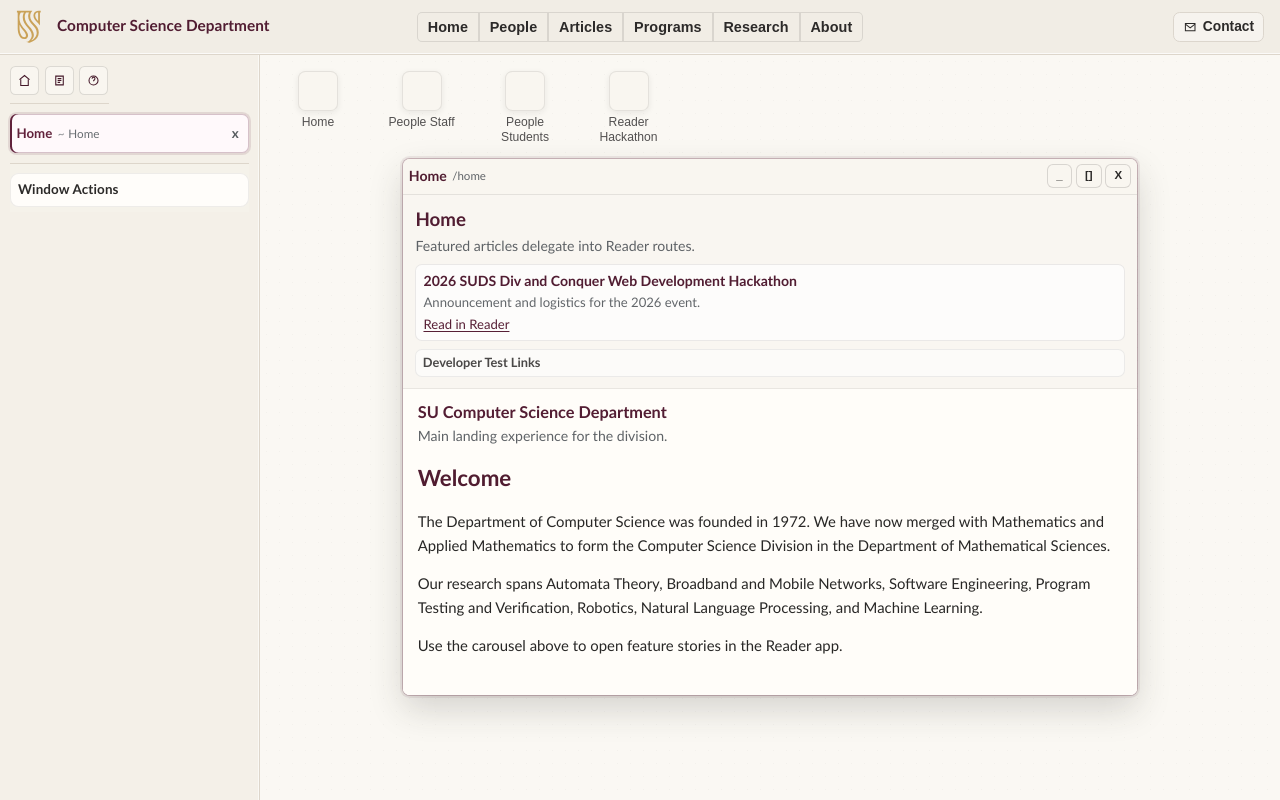
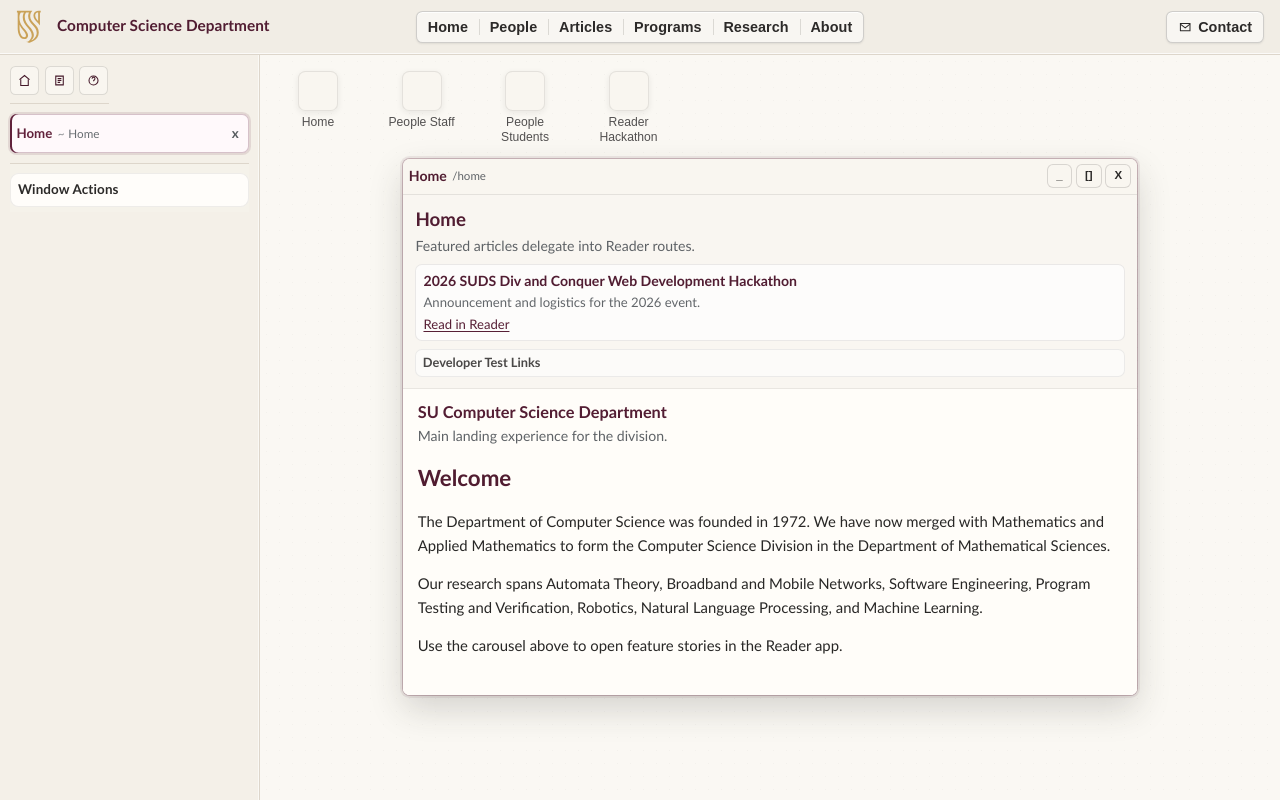
Before and after one commit to vanRooijen/su-cs-practice, a Svelte app: page /home in a window 1280 px wide. Built offline with nearby package versions, Linux system fonts and the light colour scheme.

Commit message:
Some changes

```diff
--- a/src/components/WindowManager.svelte
+++ b/src/components/WindowManager.svelte
@@ -488,7 +488,7 @@
       </div>
     </div>
 
-    <nav aria-label="Topbar app links">
+    <nav class="topbar-cluster" aria-label="Topbar app links">
       {#each TOPBAR_NAV_ITEMS as link}
         <button
           type="button"
@@ -503,13 +503,15 @@
     </nav>
 
     <div class="topbar-utilities">
-      <button type="button" class="topbar-contact" on:click={openContact}>
+      <div class="topbar-cluster topbar-cluster-single">
+        <button type="button" class="topbar-link topbar-contact" on:click={openContact}>
           <svg viewBox="0 0 24 24" aria-hidden="true">
             <path d="M4 6h16v12H4z" fill="none" stroke="currentColor" stroke-width="1.7" />
             <path d="m4 7 8 6 8-6" fill="none" stroke="currentColor" stroke-width="1.7" />
           </svg>
           <span>Contact</span>
         </button>
+      </div>
     </div>
   </header>
 
@@ -766,17 +768,23 @@
     -webkit-font-smoothing: antialiased;
   }
 
-  .topbar nav {
+  .topbar-cluster {
     display: flex;
     align-items: center;
     gap: 0;
+    min-width: 0;
+    border: 1px solid rgba(44, 42, 41, 0.2);
+    border-radius: 0.4rem;
+    background: rgba(255, 255, 255, 0.5);
+    box-shadow:
+      0 1px 2px rgba(44, 42, 41, 0.09),
+      inset 0 1px 0 rgba(255, 255, 255, 0.8);
+    overflow: hidden;
+  }
+
+  .topbar nav.topbar-cluster {
     justify-content: center;
-    min-width: 0;
     justify-self: center;
-    border: 1px solid transparent;
-    border-radius: 0.42rem;
-    overflow: visible;
-    background: transparent;
   }
 
   .topbar-link {
@@ -790,9 +798,13 @@
     font-weight: 600;
     letter-spacing: 0.004em;
     text-transform: capitalize;
+    display: inline-flex;
+    align-items: center;
+    justify-content: center;
+    gap: 0.36rem;
     cursor: pointer;
     position: relative;
-    box-shadow: inset 0 0 0 1px rgba(44, 42, 41, 0.12);
+    box-shadow: none;
     transition: color 140ms ease, background-color 140ms ease, box-shadow 140ms ease;
   }
 
@@ -804,6 +816,20 @@
   .topbar-link:last-child {
     border-top-right-radius: 0.32rem;
     border-bottom-right-radius: 0.32rem;
+  }
+
+  .topbar-cluster-single .topbar-link {
+    border-radius: 0.32rem;
+  }
+
+  .topbar-link + .topbar-link::before {
+    content: '';
+    position: absolute;
+    left: 0;
+    top: 24%;
+    bottom: 24%;
+    width: 1px;
+    background: rgba(44, 42, 41, 0.14);
   }
 
   .topbar-link::after {
@@ -823,7 +849,6 @@
   .topbar-link:hover {
     background: var(--su-tab-highlight);
     color: var(--su-maroon);
-    box-shadow: inset 0 0 0 1px rgba(97, 34, 59, 0.22);
   }
 
   .topbar-link:hover::after,
@@ -832,10 +857,9 @@
   }
 
   .topbar-link:focus-visible {
-    outline: 2px solid rgba(202, 162, 88, 0.65);
-    outline-offset: 2px;
+    outline: none;
     background: var(--su-tab-highlight);
-    box-shadow: inset 0 0 0 1px rgba(97, 34, 59, 0.3);
+    box-shadow: inset 0 0 0 1px rgba(97, 34, 59, 0.32);
     z-index: 1;
   }
 
@@ -847,39 +871,13 @@
   }
 
   .topbar-contact {
-    appearance: none;
-    border: 1px solid color-mix(in srgb, var(--su-line-strong) 72%, white 28%);
-    border-radius: 0.42rem;
-    background: rgba(255, 255, 255, 0.34);
-    color: var(--su-ink);
-    padding: 0.4rem 0.56rem;
-    font-size: 0.86rem;
-    font-weight: 600;
-    display: inline-flex;
-    align-items: center;
-    gap: 0.36rem;
-    cursor: pointer;
-    transition: background-color 140ms ease, border-color 140ms ease, color 140ms ease, box-shadow 140ms ease;
+    text-transform: none;
   }
 
   .topbar-contact svg {
     width: 0.9rem;
     height: 0.9rem;
     flex: 0 0 auto;
-  }
-
-  .topbar-contact:hover {
-    border-color: var(--su-line);
-    background: var(--su-tab-highlight);
-    color: var(--su-maroon);
-  }
-
-  .topbar-contact:focus-visible {
-    outline: 2px solid rgba(202, 162, 88, 0.65);
-    outline-offset: 2px;
-    border-color: var(--su-maroon);
-    background: var(--su-tab-highlight);
-    box-shadow: none;
   }
 
   .main-row {
@@ -1318,9 +1316,10 @@
       font-size: 0.9rem;
     }
 
-    .topbar nav {
+    .topbar nav.topbar-cluster {
       width: 100%;
       overflow-x: auto;
+      overflow-y: hidden;
       padding-bottom: 0.08rem;
       scrollbar-width: thin;
     }
```
Lines whose indentation alone changed are shown as unchanged.
